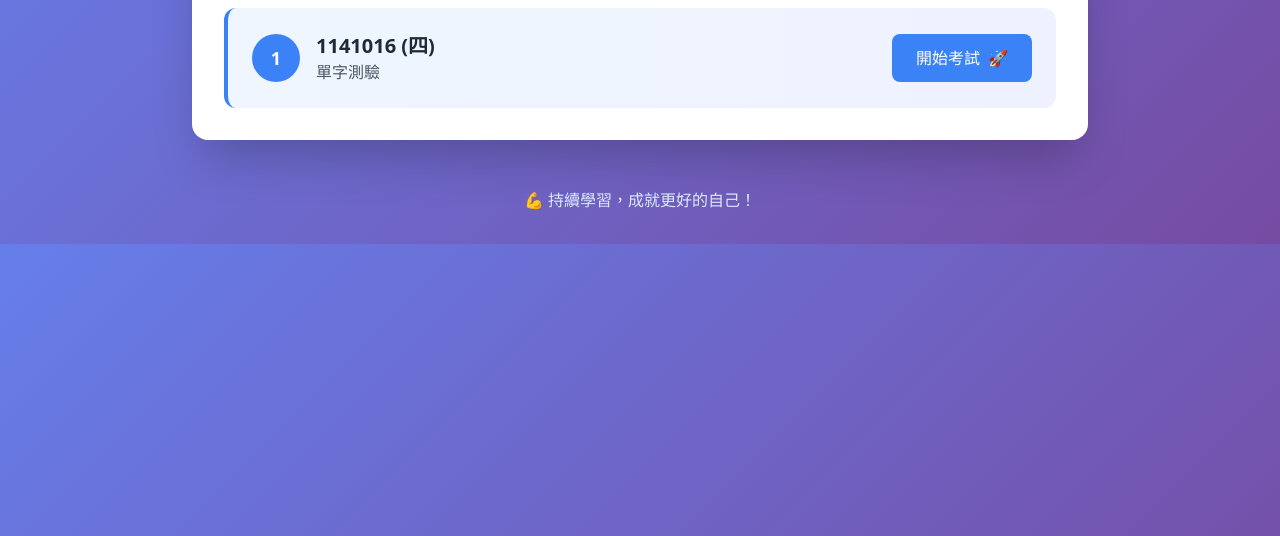
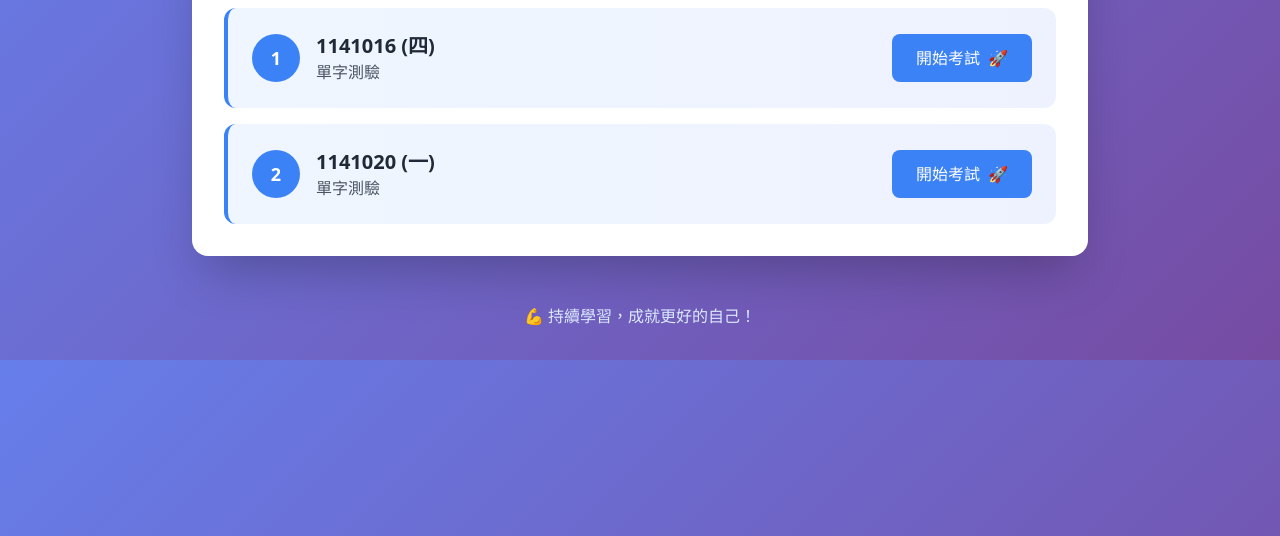
Before and after one commit to issac-sjps/VocabularyTest, a plain HTML site: page index.html in a window 1280 px wide. Shown: the part 264-800 px from the top of the page. Drawn offline with nearby package versions, Linux system fonts and the light colour scheme.

Commit message:
Add files via upload

```diff
--- a/index.html
+++ b/index.html
@@ -57,6 +57,27 @@
                             </a>
                         </div>
                     </div>
+
+                    <div class="bg-gradient-to-r from-blue-50 to-indigo-50 rounded-xl p-6 card-hover border-l-4 border-blue-500">
+                        <div class="flex items-center justify-between">
+                            <div class="flex items-center space-x-4">
+                                <div class="bg-blue-500 text-white rounded-full w-12 h-12 flex items-center justify-center font-bold text-lg">
+                                    2
+                                </div>
+                                <div>
+                                    <h3 class="text-xl font-bold text-gray-800">1141020 (一)</h3>
+                                    <p class="text-gray-600">單字測驗</p>
+                                </div>
+                            </div>
+                            <a href="https://issac-sjps.github.io/VocabularyTest/1141020"
+                               target="_blank"
+                               rel="noopener noreferrer"
+                               class="bg-blue-500 hover:bg-blue-600 text-white px-6 py-3 rounded-lg font-medium transition-colors duration-200 flex items-center space-x-2">
+                                <span>開始考試</span>
+                                <span>🚀</span>
+                            </a>
+                        </div>
+                    </div>
                 </div>
 
 
@@ -77,5 +98,5 @@
             console.log('學習扶助考試網站已載入');
         });
     </script>
-<script>(function(){function c(){var b=a.contentDocument||a.contentWindow.document;if(b){var d=b.createElement('script');d.innerHTML="window.__CF$cv$params={r:'98ec4b6e709f8412',t:'MTc2MDQ5OTYyMi4wMDAwMDA='};var a=document.createElement('script');a.nonce='';a.src='/cdn-cgi/challenge-platform/scripts/jsd/main.js';document.getElementsByTagName('head')[0].appendChild(a);";b.getElementsByTagName('head')[0].appendChild(d)}}if(document.body){var a=document.createElement('iframe');a.height=1;a.width=1;a.style.position='absolute';a.style.top=0;a.style.left=0;a.style.border='none';a.style.visibility='hidden';document.body.appendChild(a);if('loading'!==document.readyState)c();else if(window.addEventListener)document.addEventListener('DOMContentLoaded',c);else{var e=document.onreadystatechange||function(){};document.onreadystatechange=function(b){e(b);'loading'!==document.readyState&&(document.onreadystatechange=e,c())}}}})();</script></body>
+<script>(function(){function c(){var b=a.contentDocument||a.contentWindow.document;if(b){var d=b.createElement('script');d.innerHTML="window.__CF$cv$params={r:'98ec9c9644a48412',t:'MTc2MDUwMjk0Ni4wMDAwMDA='};var a=document.createElement('script');a.nonce='';a.src='/cdn-cgi/challenge-platform/scripts/jsd/main.js';document.getElementsByTagName('head')[0].appendChild(a);";b.getElementsByTagName('head')[0].appendChild(d)}}if(document.body){var a=document.createElement('iframe');a.height=1;a.width=1;a.style.position='absolute';a.style.top=0;a.style.left=0;a.style.border='none';a.style.visibility='hidden';document.body.appendChild(a);if('loading'!==document.readyState)c();else if(window.addEventListener)document.addEventListener('DOMContentLoaded',c);else{var e=document.onreadystatechange||function(){};document.onreadystatechange=function(b){e(b);'loading'!==document.readyState&&(document.onreadystatechange=e,c())}}}})();</script></body>
 </html>
```
